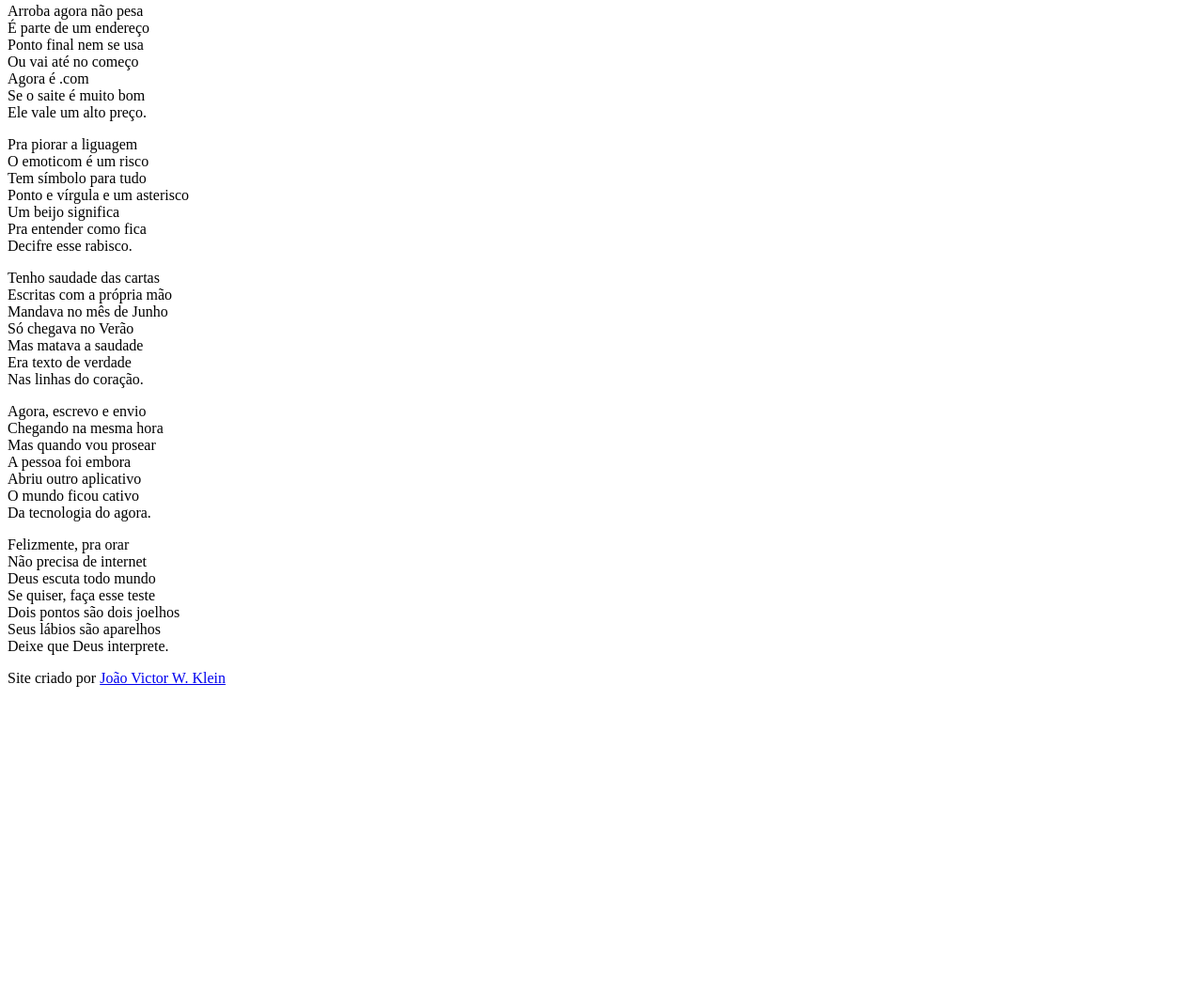
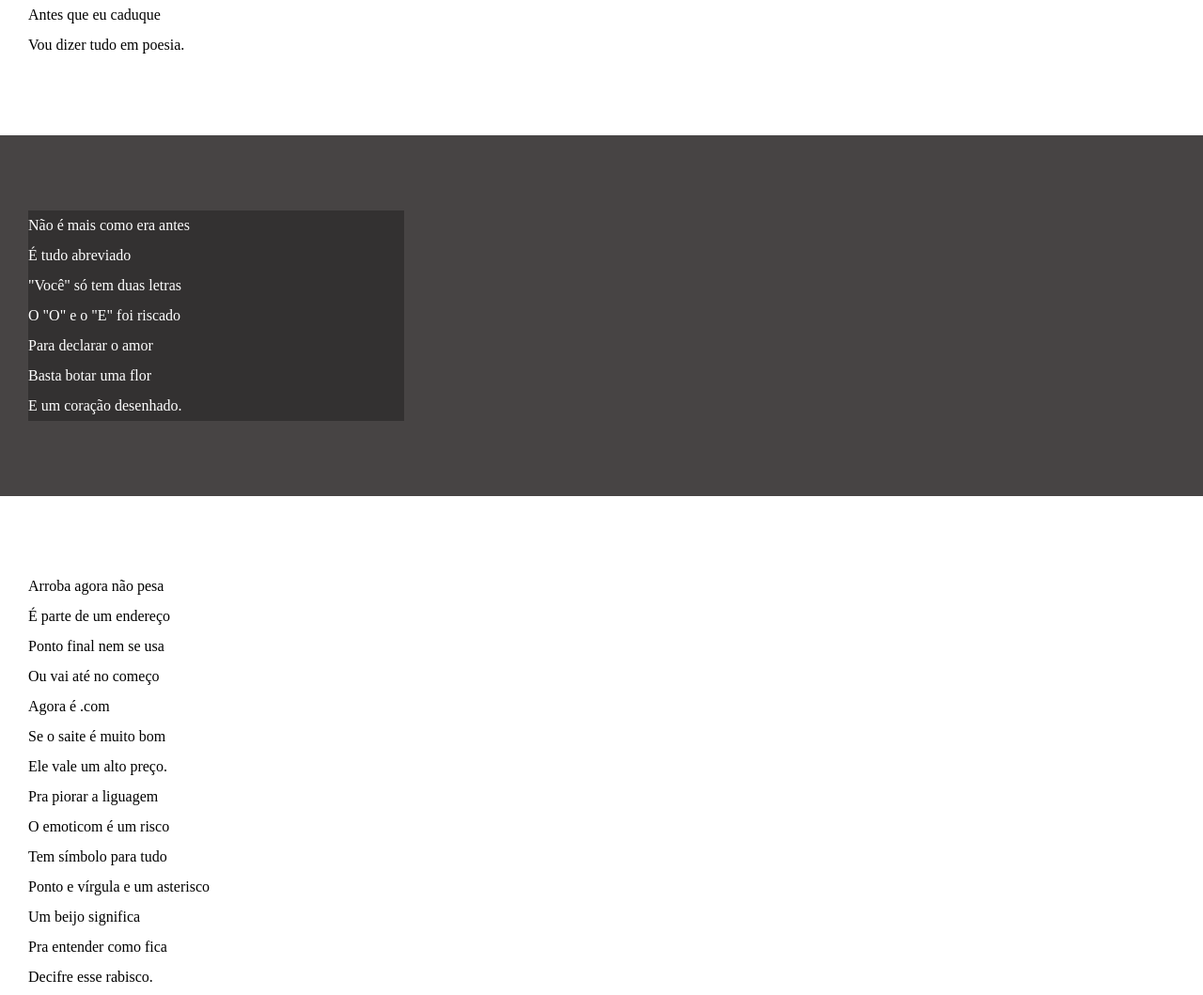
Before and after one commit to joaovwklein/HTML-CSS, a plain HTML site: page Desafios/desaf12/cordel.html in a window 1280 px wide. Shown: the part 395-1454 px from the top of the page at 94% size. Before the commit the page ends 1142 px from the top, so only its background shows below. Drawn offline with Linux system fonts and the light colour scheme.

Commit message:
atualizei o desafio12

```diff
--- a/Desafios/desaf12/estilo/style.css
+++ b/Desafios/desaf12/estilo/style.css
@@ -19,3 +19,43 @@ header h1{
     padding-top: 50px ;
     font-variant:small-caps ;
 }
+header p {
+    padding-bottom: 50px;
+}
+a{
+    color: white;
+    text-decoration: none;
+    font-weight: bolder;
+}
+a:hover{
+    text-decoration: underline;
+}
+
+section{
+    padding-top: 10vh;
+    padding-bottom: 10vh;
+    line-height: 2em;
+    padding-left: 30px;
+}
+
+section.normal{
+    background-color: white;
+    color: black;
+}
+
+section.imagem{
+    background-color: rgb(71, 68, 68);
+    color: white;
+
+}
+section.imagem > p{
+    width: 400px;
+    background-color: rgba(0, 0, 0, 0.281);
+}
+
+footer{
+    background-color: black;
+    color: white;
+    text-align: center;
+    padding: 10px;
+}
```
Also changed, not shown: Desafios/desaf12/cordel.html (+3 -2 lines).
